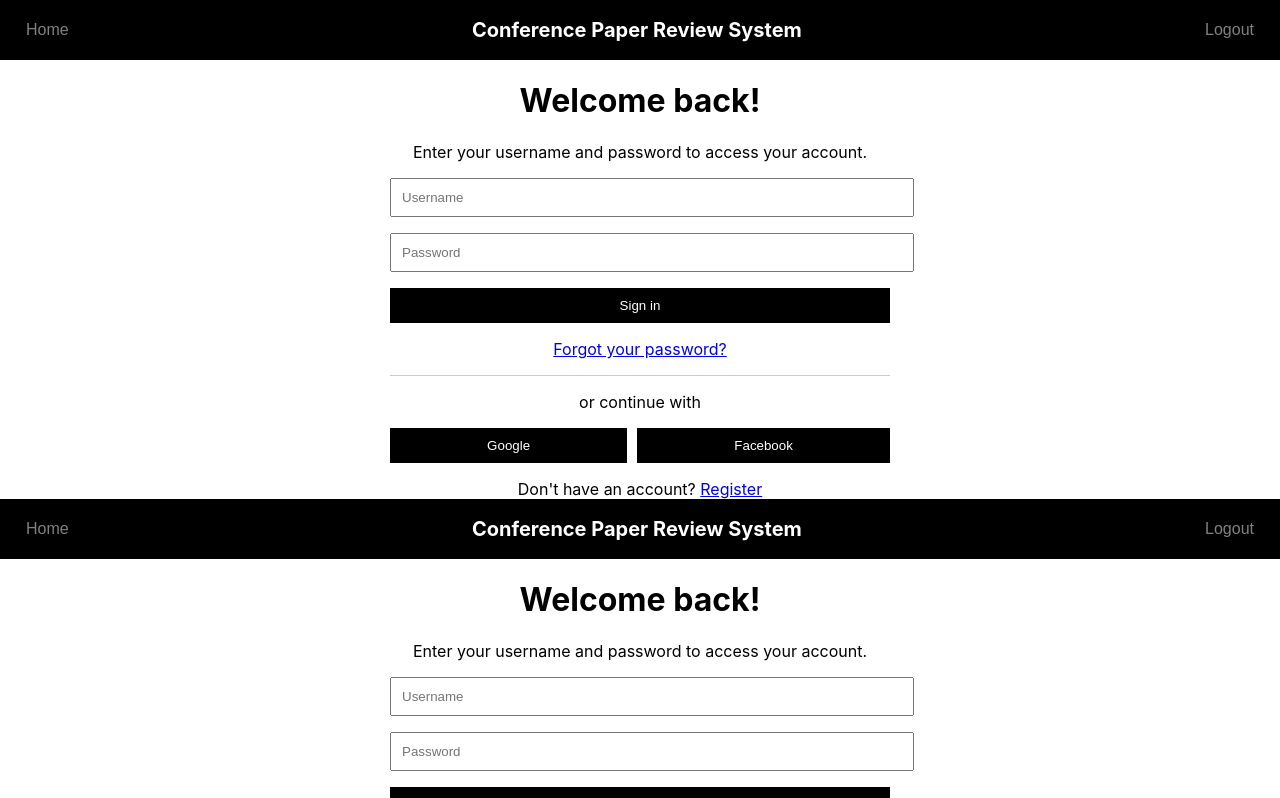
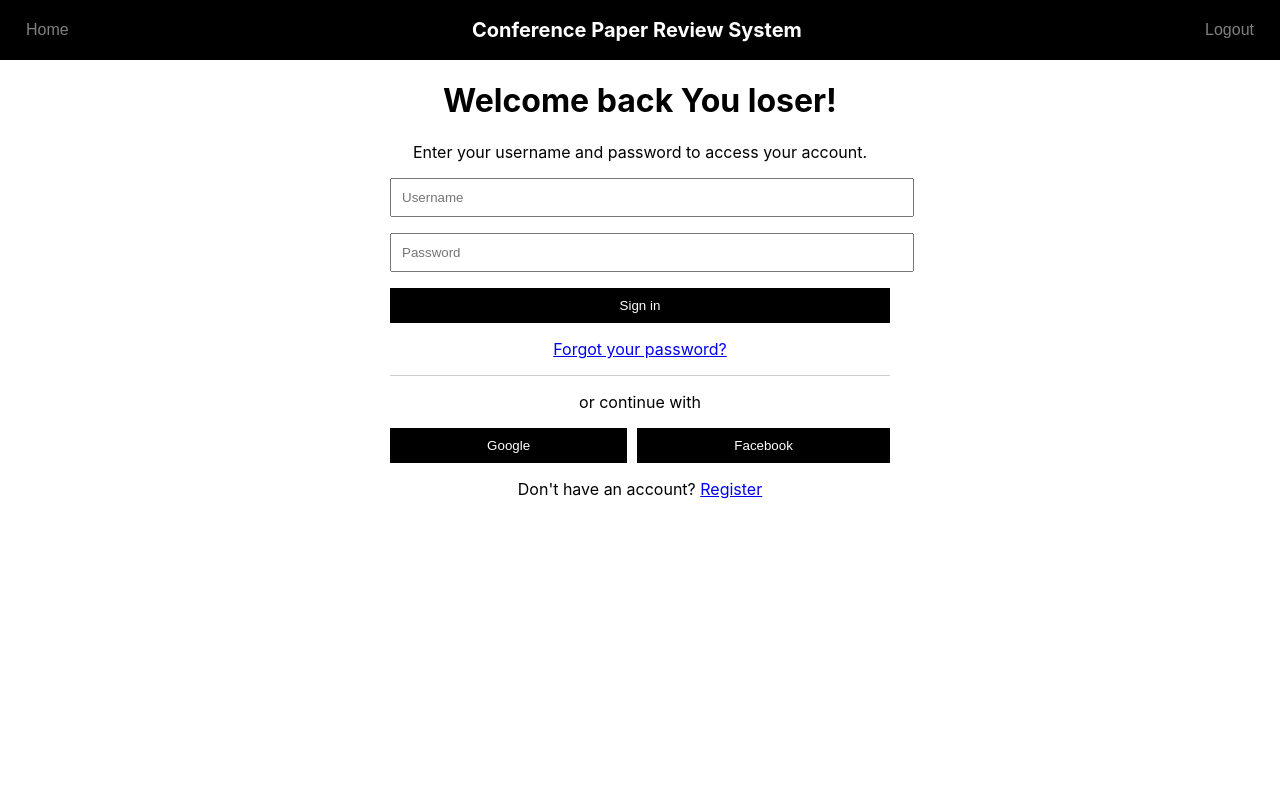
Before and after one commit to shawske/paper-review, a React (Create React App) app: page /admin in a window 1280 px wide. Shown: the top 798 px of the page. Built offline with nearby package versions, Linux system fonts and the light colour scheme.

Commit message:
Updating Routes

```diff
--- a/package.json
+++ b/package.json
@@ -12,7 +12,7 @@
     "@types/react-dom": "^18.2.15",
     "react": "^18.2.0",
     "react-dom": "^18.2.0",
-    "react-router-dom": "^6.18.0",
+    "react-router-dom": "^6.20.1",
     "react-scripts": "5.0.1",
     "web-vitals": "^2.1.4"
   },
--- a/src/App.tsx
+++ b/src/App.tsx
@@ -1,15 +1,17 @@
 import React from 'react';
+import { BrowserRouter as Router, Route, Routes } from 'react-router-dom';
 import LoginPage from './pages/LoginPage';
 import SystemAdminPage from './pages/SystemAdminPage';
 import './NavBar.css';
 
 const App: React.FC = () => {
   return (
-    <div>
-      <LoginPage />
-      <SystemAdminPage />
-    </div>
-
+    <Router>
+      <Routes>
+        <Route path="/" element={<LoginPage />} />
+        <Route path="/admin" element={<SystemAdminPage />} />
+      </Routes>
+    </Router>
   );
 };
 
--- a/src/pages/SystemAdminPage.tsx
+++ b/src/pages/SystemAdminPage.tsx
@@ -6,7 +6,7 @@ const SystemAdminPage: React.FC = () => {
     <div>
       <NavBar />
       <div style={{ textAlign: 'center', maxWidth: '500px', margin: 'auto' }}>
-        <h1>Welcome back!</h1>
+        <h1>Welcome back You loser!</h1>
         <p>Enter your username and password to access your account.</p>
 
         <form>
```
Also changed, not shown: 1 other file (tests, documents, lock files or other folders).
